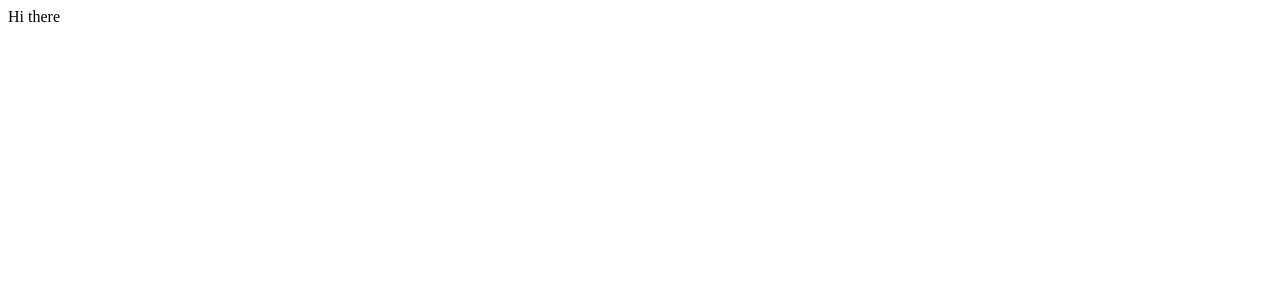
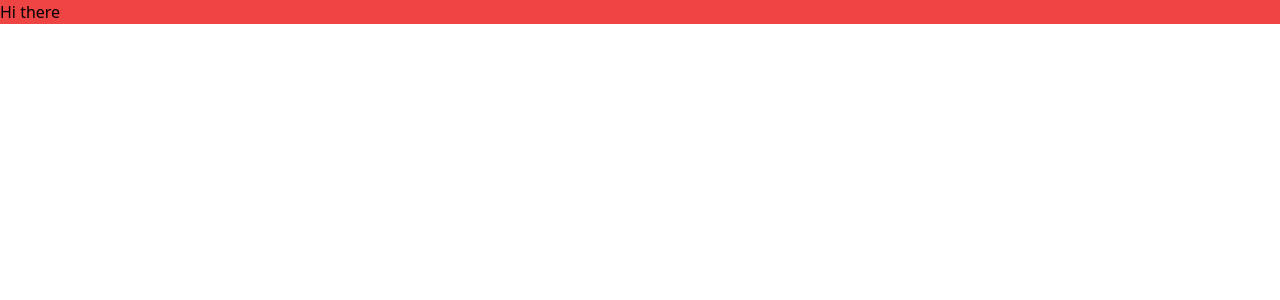
Before and after one commit to takinur/rektfolio, a React (Vite) app: page / in a window 1280 px wide. Shown: the top 300 px of the page. Built offline with nearby package versions, Linux system fonts and the light colour scheme.

Commit message:
Added TailwindCSS

```diff
--- a/package.json
+++ b/package.json
@@ -16,6 +16,9 @@
     "@types/react": "^18.0.17",
     "@types/react-dom": "^18.0.6",
     "@vitejs/plugin-react": "^2.0.1",
+    "autoprefixer": "^10.4.8",
+    "postcss": "^8.4.16",
+    "tailwindcss": "^3.1.8",
     "vite": "^3.0.7"
   }
 }
--- /dev/null
+++ b/postcss.config.cjs
@@ -0,0 +1,6 @@
+module.exports = {
+  plugins: {
+    tailwindcss: {},
+    autoprefixer: {},
+  },
+}
--- a/src/App.jsx
+++ b/src/App.jsx
@@ -1,13 +1,11 @@
-import { useState } from 'react'
+import { useState } from "react";
 
 function App() {
-
   return (
     <div className="App">
-      Hi there
-
+      <h1 className="bg-red-500">Hi there</h1>
     </div>
-  )
+  );
 }
 
-export default App
+export default App;
--- a/src/index.css
+++ b/src/index.css
@@ -0,0 +1,3 @@
+@tailwind base;
+@tailwind components;
+@tailwind utilities;
--- /dev/null
+++ b/tailwind.config.cjs
@@ -0,0 +1,10 @@
+/** @type {import('tailwindcss').Config} */
+module.exports = {
+  content: [
+    "./src/**/*.{js,jsx,ts,tsx}",
+  ],
+  theme: {
+    extend: {},
+  },
+  plugins: [],
+}
```
Also changed, not shown: 1 other file (tests, documents, lock files or other folders).
